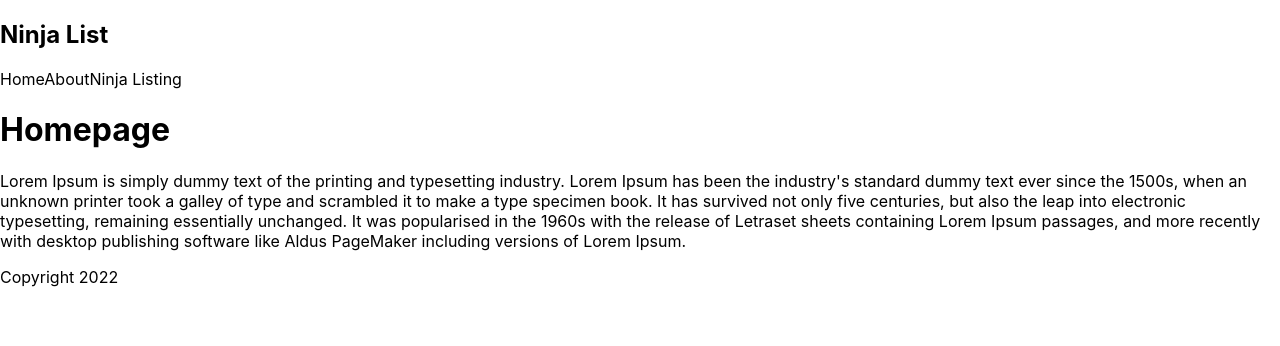
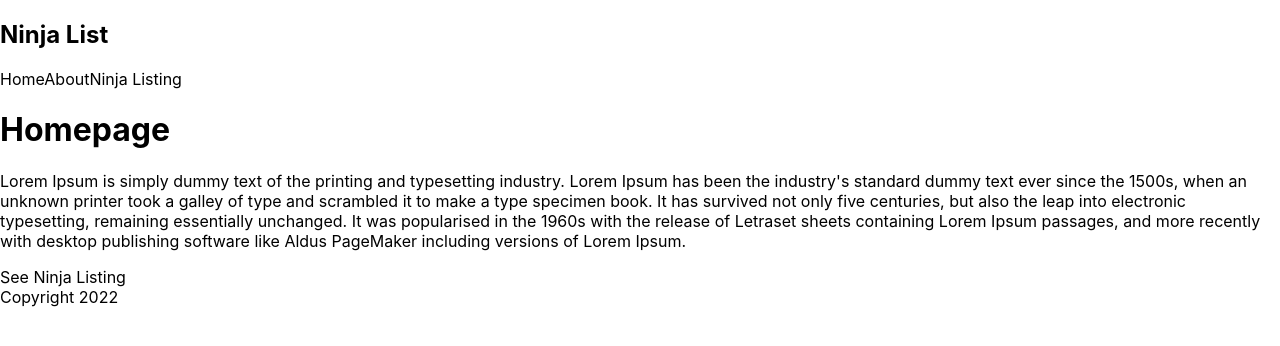
Before and after one commit to Damish/next-js-test-project, a Next.js app: page / in a window 1280 px wide. Shown: the top 346 px of the page. Built offline with nearby package versions, Linux system fonts and the light colour scheme.

Commit message:
update linking between pages

```diff
--- a/pages/index.js
+++ b/pages/index.js
@@ -1,13 +1,17 @@
+import Link from "next/link";
 import Footer from "../components/Footer";
 import Navbar from "../components/Navbar";
 
 export default function Home() {
   return (
     <div>
-      <Navbar/>
+      <Navbar />
       <h1>Homepage</h1>
       <p>Lorem Ipsum is simply dummy text of the printing and typesetting industry. Lorem Ipsum has been the industry's standard dummy text ever since the 1500s, when an unknown printer took a galley of type and scrambled it to make a type specimen book. It has survived not only five centuries, but also the leap into electronic typesetting, remaining essentially unchanged. It was popularised in the 1960s with the release of Letraset sheets containing Lorem Ipsum passages, and more recently with desktop publishing software like Aldus PageMaker including versions of Lorem Ipsum.</p>
-    <Footer/>
+      <Link href="/ninjas">
+        <a>See Ninja Listing</a>
+      </Link>
+      <Footer />
     </div>
   )
 }
```
